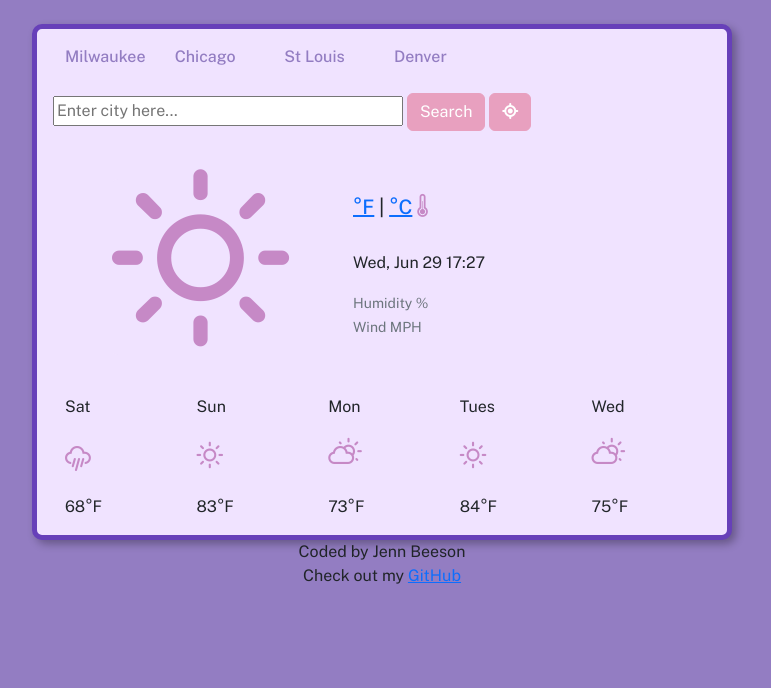
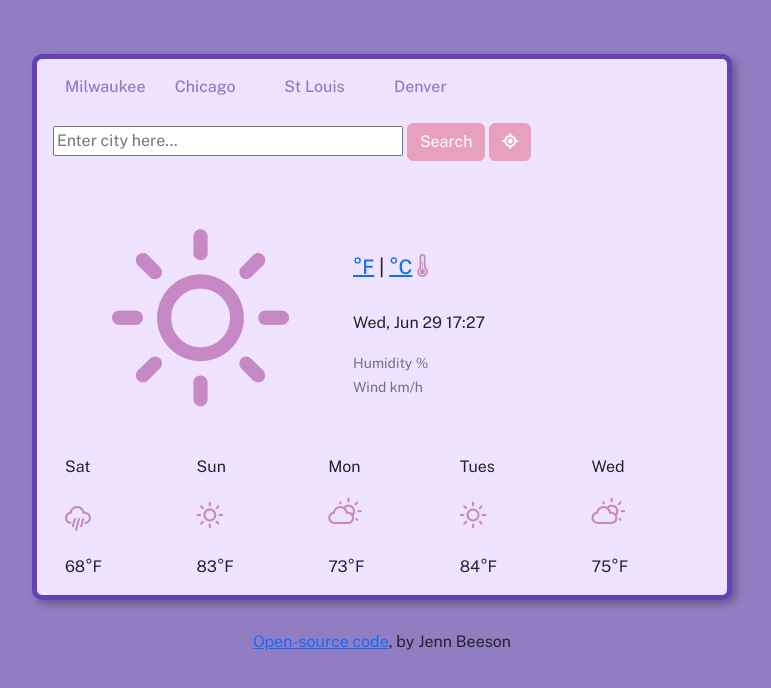
Before and after one commit to jennifuhrose/my-weather-project, a website built with Parcel: page index.html in a window 1280 px wide. Shown: the whole page, without its empty margins (258-1029 px from the left). Built offline with nearby package versions, Linux system fonts and the light colour scheme; no server answers.

Commit message:
Adjusted card margin in CSS. minor tweaks to index.html
Minor tweaks include changing MPH to km/h for accuracy, changing signature on the page

```diff
--- a/index.html
+++ b/index.html
@@ -66,7 +66,7 @@
 										<span id="current-date"></span> <span id="current-time"></span>
 										<br /><span class="descriptor" id="main-weather-desc"></span></p>
 									<p class="card-text"><small class="text-muted">Humidity <span id="humidity"></span>%
-										<br /> Wind <span id="windspeed"></span> MPH</small></p>
+										<br /> Wind <span id="windspeed"></span> km/h</small></p>
 								</div>
 							</div>
 						</div>
@@ -114,8 +114,7 @@
 						</div>
 					</div>
 				</div>
-				<p class="signature">Coded by Jenn Beeson<br />
-                    Check out my <a href="https://github.com/jennifuhrose" target="_blank">GitHub</a>
+				<p class="signature"><a href="https://github.com/jennifuhrose/my-weather-project" target="_blank">Open-source code</a>, by Jenn Beeson
                 </p>
 
     <script
--- a/src/css/styles.css
+++ b/src/css/styles.css
@@ -4,7 +4,7 @@ body {
 }
 .card {
   display: block;
-  margin: 0 auto;
+  margin: 30px auto;
   width: 700px;
   border-width: 5px;
   border-color: #6740b9;
```
